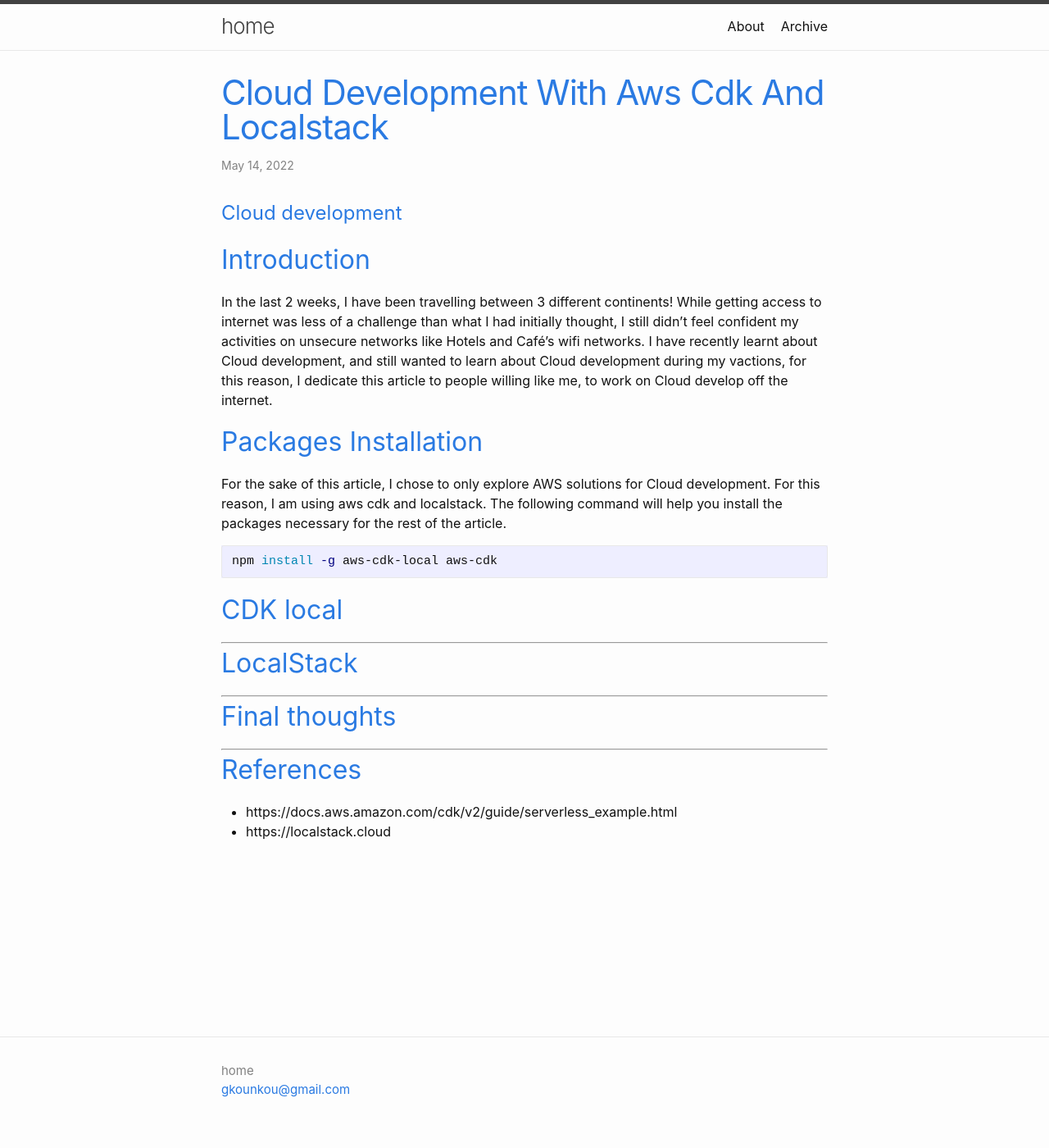
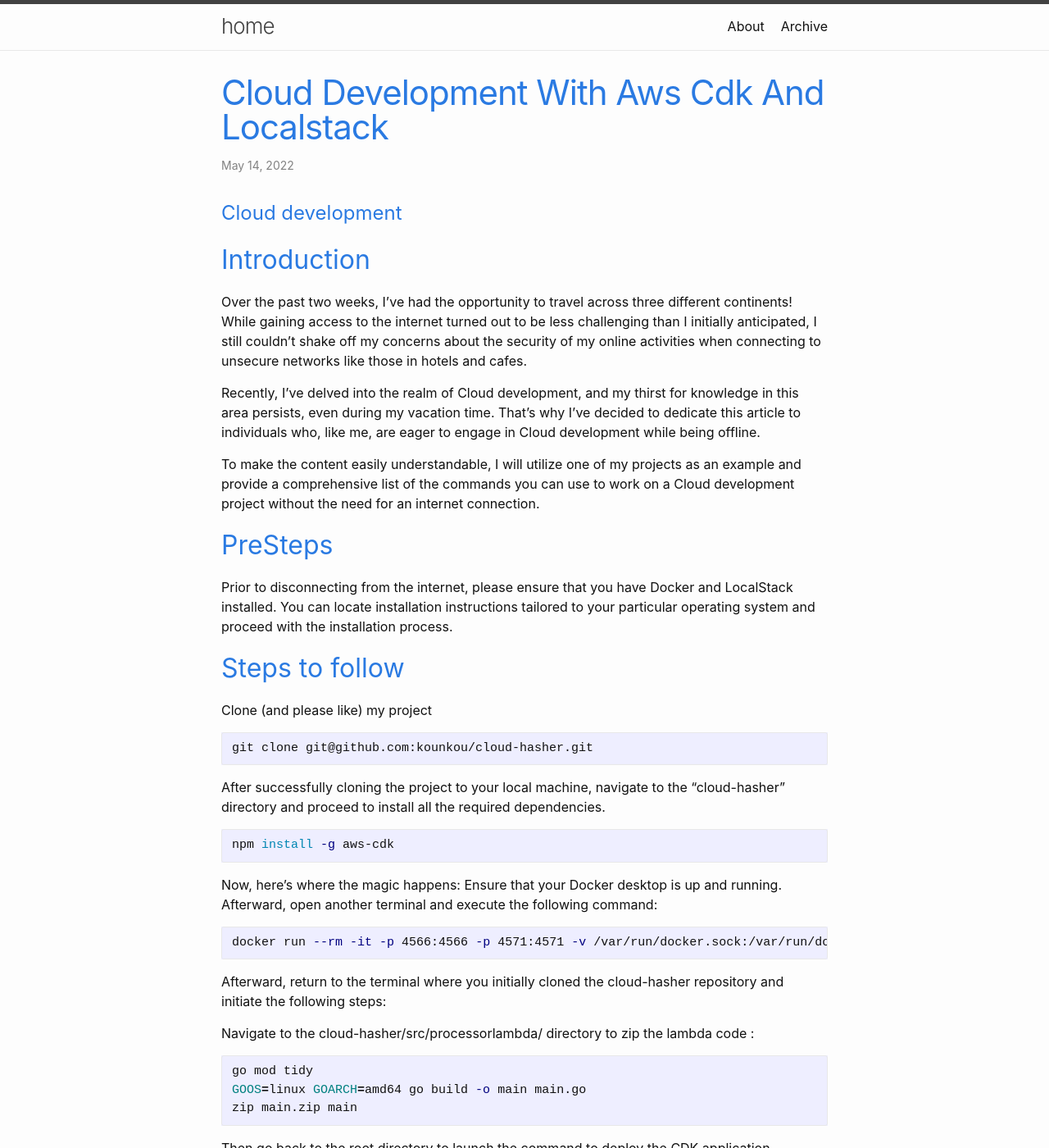
Before and after one commit to kounkou/kounkou.github.io, a Jekyll site: the page built from _posts/2022-05-14-cloud-development-with-aws-cdk-and-localstack.md, in a window 1280 px wide and 1400 px high. Shown: the whole window at 82% size. Built offline with Jekyll 4.4.1, drawn with Linux system fonts in a browser that asks for light colours; our own code applies the rules of GitHub Pages for plain Markdown files; comment, search, counter and statistics services are not loaded; some of the changed text lies outside the part shown.

Commit message:
Update 2022-05-14-cloud-development-with-aws-cdk-and-localstack.md
Update the cloud post after a long break.

````diff
--- a/_posts/2022-05-14-cloud-development-with-aws-cdk-and-localstack.md
+++ b/_posts/2022-05-14-cloud-development-with-aws-cdk-and-localstack.md
@@ -2,32 +2,77 @@
 
 ## Introduction
 
-In the last 2 weeks, I have been travelling between 3 different continents!
-While getting access to internet was less of a challenge than what I had initially thought, I still didn't feel confident
-my activities on unsecure networks like Hotels and Café's wifi networks.
-I have recently learnt about Cloud development, and still wanted to learn about Cloud development during my vactions, for this reason,
-I dedicate this article to people willing like me, to work on Cloud develop off the internet.
+Over the past two weeks, I've had the opportunity to travel across three different continents! While gaining access to the internet turned out to be less challenging than I initially anticipated, I still couldn't shake off my concerns about the security of my online activities when connecting to unsecure networks like those in hotels and cafes.
 
-## Packages Installation
+Recently, I've delved into the realm of Cloud development, and my thirst for knowledge in this area persists, even during my vacation time. That's why I've decided to dedicate this article to individuals who, like me, are eager to engage in Cloud development while being offline.
 
-For the sake of this article, I chose to only explore AWS solutions for Cloud development. For this reason,
-I am using aws cdk and localstack. The following command will help you install the packages necessary for the rest of the article.
+To make the content easily understandable, I will utilize one of my projects as an example and provide a comprehensive list of the commands you can use to work on a Cloud development project without the need for an internet connection.
+
+## PreSteps
+
+Prior to disconnecting from the internet, please ensure that you have Docker and LocalStack installed. You can locate installation instructions tailored to your particular operating system and proceed with the installation process.
+
+## Steps to follow
+
+Clone (and please like) my project
 
 ```bash
-npm install -g aws-cdk-local aws-cdk
+git clone git@github.com:kounkou/cloud-hasher.git
 ```
 
-## CDK local
+After successfully cloning the project to your local machine, navigate to the "cloud-hasher" directory and proceed to install all the required dependencies.
 
----
+```bash
+npm install -g aws-cdk
+```
 
-## LocalStack
+Now, here's where the magic happens: Ensure that your Docker desktop is up and running. Afterward, open another terminal and execute the following command:
 
----
+```bash
+docker run --rm -it -p 4566:4566 -p 4571:4571 -v /var/run/docker.sock:/var/run/docker.sock localstack/localstack
+```
+
+Afterward, return to the terminal where you initially cloned the cloud-hasher repository and initiate the following steps:
+
+Navigate to the cloud-hasher/src/processorlambda/ directory to zip the lambda code :
+
+```bash
+go mod tidy
+GOOS=linux GOARCH=amd64 go build -o main main.go
+zip main.zip main
+```
+
+Then go back to the root directory to launch the command to deploy the CDK application `locally`
+
+```bash
+cdklocal bootstrap aws://000000000000/us-east-1 && cdklocal synth && cdklocal deploy
+```
+
+This will trigger the deployment of the project to your localstack. Please confirm if prompted with the question, "Do you wish to deploy the changes?"
+
+If you receive a message similar to the one below, congratulations, you have successfully completed the process.
+
+```bash
+Do you wish to deploy these changes (y/n)? y
+CloudHasherStack: deploying... [1/1]
+CloudHasherStack: creating CloudFormation changeset...
+
+ ✅  CloudHasherStack
+
+✨  Deployment time: 10.45s
+
+Outputs:
+CloudHasherStack.CloudHasherRestAPIEndpointC81C50C4 = https://f2hexauzp1.execute-api.localhost.localstack.cloud:4566/prod/
+Stack ARN:
+arn:aws:cloudformation:us-east-1:000000000000:stack/CloudHasherStack/c8de31ae
+
+✨  Total time: 17.17s
+```
+
 
 ## Final thoughts
 
----
+Localstack is an incredible tool for simulating AWS services locally, and the company is sure to achieve great success in this endeavor. While this brief article primarily discusses AWS, it would be logical to include Azure and Google Cloud in Localstack as well. I am eager to see how promising the future will be. I hope you found this short article enjoyable!
 
 ## References
 
````
